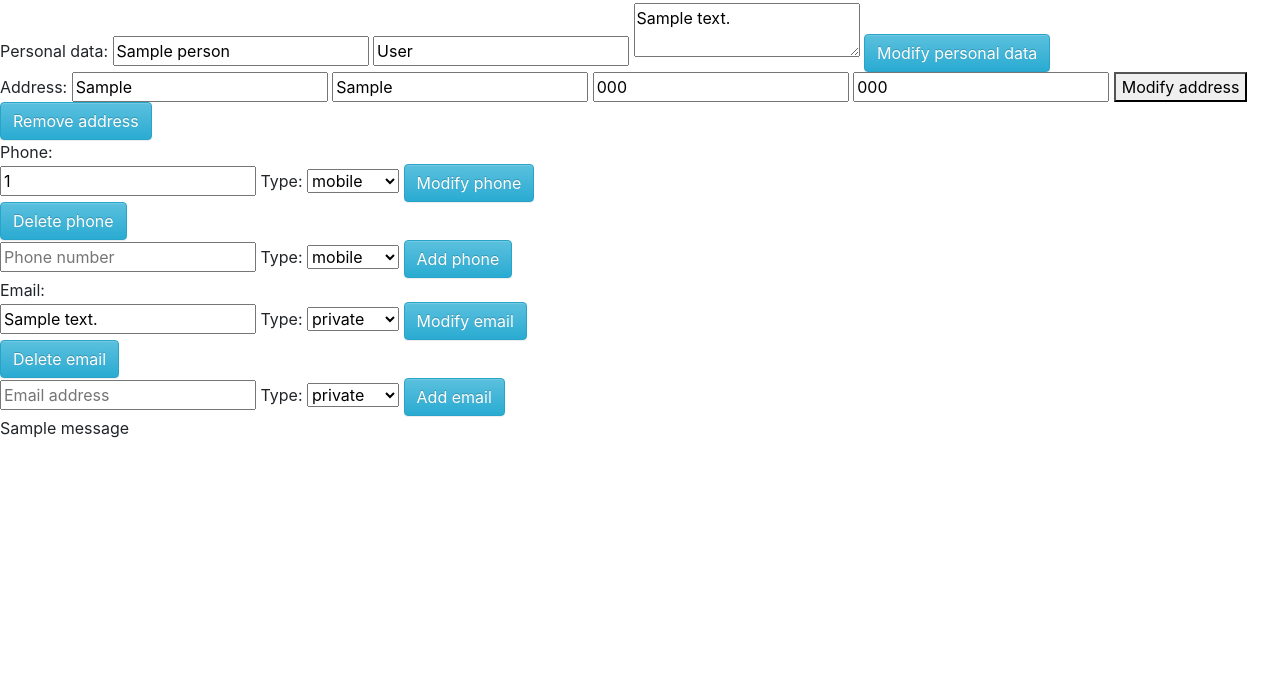
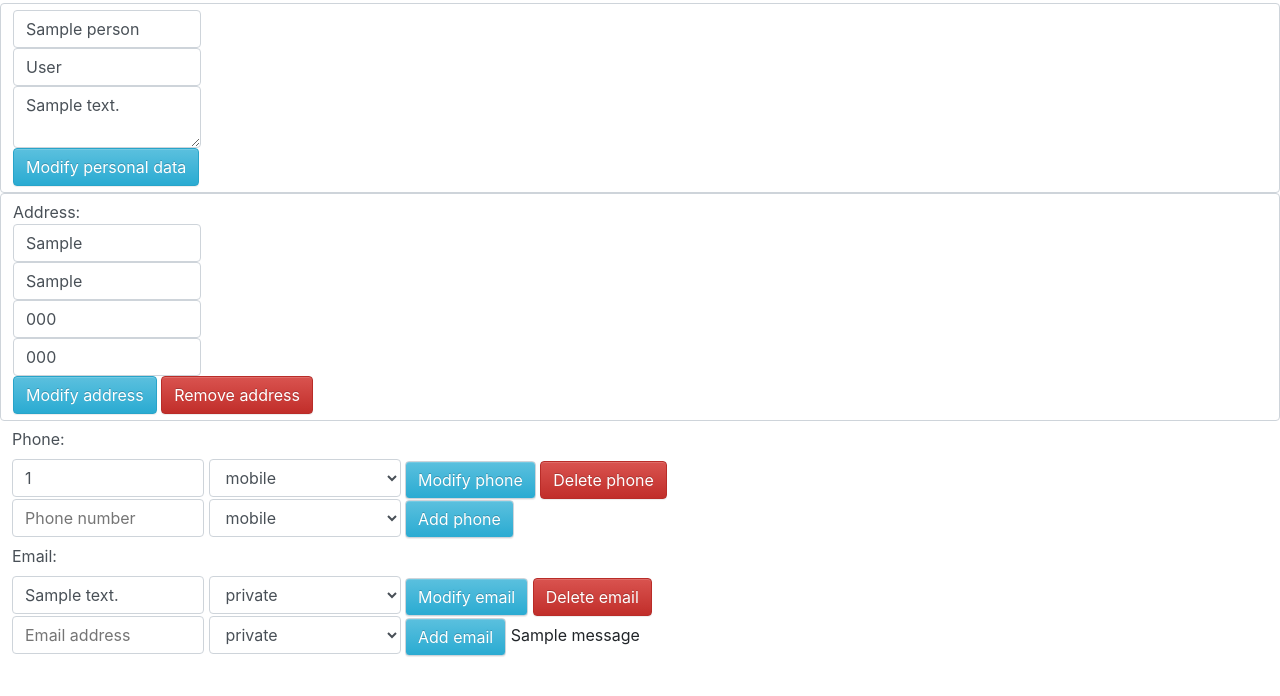
Before and after one commit to myslak71/contact-mail, a Django app: page /modify/1 in a window 1280 px wide. Shown: the part 62-758 px from the top of the page. Run offline with Django 3.2, Linux system fonts and the light colour scheme; tables that the repository leaves empty hold one stand-in row (values such as "Sample post"); one stand-in notice (Sample message) is shown; some libraries are stand-ins or nearby versions.

Commit message:
Fronted is finiś

```diff
--- a/contact_mail/static/contact_mail/style.css
+++ b/contact_mail/static/contact_mail/style.css
@@ -35,11 +35,122 @@ body {
     background-color: #abdde5
 
 }
-.btn:hover
-{
+
+.btn:hover {
     background-color: #1f93ad;
 }
 
 /*table, th, td {*/
-    /*border: 1px solid black;*/
+/*border: 1px solid black;*/
 /*}*/
+
+
+.standardInput {
+    width: 15%;
+}
+
+.standardLabel {
+    width: 15%;
+}
+
+.inlineForm {
+    display: inline-block;
+    padding: 0px;
+    margin: 0px;
+}
+
+.form-control2 {
+    display: inline;
+    width: 15%;
+    height: calc(2.25rem + 2px);
+    padding: 0.375rem 0.75rem;
+    padding-right: 0rem;
+    font-size: 1rem;
+    line-height: 1.5;
+    color: #495057;
+    background-color: #fff;
+    border-radius: 0.25rem;
+
+}
+
+.form-control-delete {
+    display: inline;
+    width: 15%;
+    height: calc(2.25rem + 2px);
+
+    padding-right: 0rem;
+    font-size: 1rem;
+    line-height: 1.5;
+    color: #495057;
+    background-color: #fff;
+    border-radius: 0.25rem;
+}
+
+.form-control2 input, select {
+    display: inline;
+    width: 15%;
+    height: calc(2.25rem + 2px);
+    padding: 0.375rem 0.75rem;
+    font-size: 1rem;
+    line-height: 1.5;
+    color: #495057;
+    background-color: #fff;
+    border: 1px solid #ced4da;
+    border-radius: 0.25rem;
+
+}
+
+.form-control2 button {
+    display: inline-block;
+    height: calc(2.25rem + 2px);
+    font-size: 1rem;
+    line-height: 1.5;
+    color: #ffffff;
+    background-color: #fff;
+    border: 1px solid #ced4da;
+    border-radius: 0.25rem;
+
+}
+
+.buttonForm {
+    display: inline;
+    width: 15%;
+    height: calc(2.25rem + 2px);
+    padding: 0.375rem 0.75rem;
+    font-size: 1rem;
+    line-height: 1.5;
+    color: #495057;
+    border-radius: 0.25rem;
+}
+
+.multipleInput {
+    width: 15%;
+    height: 10%;
+}
+
+.myDiv {
+    display: block;
+    width: 15%;
+    height: calc(2.25rem + 2px);
+    padding: 0.375rem 0.75rem;
+    padding-right: 0rem;
+    font-size: 1rem;
+    line-height: 1.5;
+    color: #495057;
+    background-color: #fff;
+    border-radius: 0.25rem;
+}
+
+/*.groupSearchTable th, td{*/
+/**/
+/*border: 1px solid black;*/
+/**/
+/*}*/
+/**/
+/*.contactTable th, td {*/
+    /*border: 0px;*/
+/*}*/
+
+.unevenRow {
+    background-color: azure;
+}
--- a/contact_mail/templates/contact_mail/modify_contact.html
+++ b/contact_mail/templates/contact_mail/modify_contact.html
@@ -9,99 +9,95 @@
         {% csrf_token %}
     </form>
     <form method="post">
-        <fieldset>
-            Personal data:
-            <input type="text" name="name" placeholder="Name" value="{{ contact.name }}">
-            <input type="text" name="surname" placeholder="Surname" value="{{ contact.surname }}">
-            <textarea name="description" placeholder="Descriptions">{{ contact.description }}</textarea>
+        <div class="form-control">
+            <input type="text" name="name" placeholder="Name" value="{{ contact.name }}"
+                   class="form-control standardInput">
+            <input type="text" name="surname" placeholder="Surname" value="{{ contact.surname }}"
+                   class="form-control standardInput">
+            <textarea name="description" placeholder="Descriptions"
+                      class="form-control standardInput">{{ contact.description }}</textarea>
             <button class="btn btn-info" type="submit">Modify personal data</button>
-        </fieldset>
+        </div>
         {% csrf_token %}
     </form>
 
     <form action="{{ contact.id }}/addAddress" method="post">
-        <fieldset>
+        <div class="form-control">
             Address:
-            <input type="text" name="city" placeholder="City" value="{{ contact.address.city }}">
-            <input type="text" name="street" placeholder="Street" value="{{ contact.address.street }}">
+            <input type="text" name="city" placeholder="City" value="{{ contact.address.city }}"
+                   class="form-control standardInput">
+            <input type="text" name="street" placeholder="Street" value="{{ contact.address.street }}"
+                   class="form-control standardInput">
             <input type="text" name="building_number" placeholder="Building number"
-                   value="{{ contact.address.building_number }}">
+                   value="{{ contact.address.building_number }}" class="form-control standardInput">
             <input type="text" name="apartment_number" placeholder="Apartment number"
-                   value="{{ contact.address.apartment_number }}">
-            <button type="submit">{% if contact.address %}Modify address{% else %}Add address{% endif %}</button>
+                   value="{{ contact.address.apartment_number }}" class="form-control standardInput">
+            <button type="submit" class="btn btn-info">{% if contact.address %}Modify address{% else %}Add
+                address{% endif %}</button>
             {% if contact.address %}
-                <button class="btn btn-info" type="submit" name="delete" value="{{ contact.address.id }}" form="delete">Remove address
+                <button class="btn btn-danger" type="submit" name="delete" value="{{ contact.address.id }}"
+                        form="delete">
+                    Remove address
                 </button>
             {% endif %}
-        </fieldset>
+        </div>
         {% csrf_token %}
     </form>
-
-
-    <fieldset>
-        Phone:
+    <div class="myDiv">Phone:</div>
     {% for phone in contact.phone_set.all %}
-            <form action="{{ contact.id }}/modifyPhone/{{ phone.id }}" method="post">
-                <input type="number" name="number" placeholder="Phone number" value="{{ phone.number }}">
-                <label>
-                    Type:
-                    <select name="phone_type">
+        <form action="{{ contact.id }}/modifyPhone/{{ phone.id }}" method="post" class="form-control2">
+            <input type="number" name="number" placeholder="Phone number" value="{{ phone.number }}"
+                   class="form-control2">
+            <select name="phone_type" class="form-control2">
                 <option value="0" {% if phone.type == 0 %}selected{% endif %}>mobile</option>
                 <option value="1" {% if phone.type == 1 %}selected{% endif %}>company</option>
                 <option value="2" {% if phone.type == 2 %}selected{% endif %}>home</option>
             </select>
-                </label>
             <button class="btn btn-info" type="submit">Modify phone</button>
             {% csrf_token %}
         </form>
-            <form action="{{ contact.id }}/deletePhone/{{ phone.id }}" method="post">
-                <button class="btn btn-info" type="submit">Delete phone</button>
+        <form class="form-control-delete" action="{{ contact.id }}/deletePhone/{{ phone.id }}" method="post">
+            <button class="btn btn-danger" type="submit">Delete phone</button>
             {% csrf_token %}
         </form>
+        <div></div>
     {% endfor %}
-        <form action="{{ contact.id }}/addPhone" method="post">
-            <input type="number" name="number" placeholder="Phone number">
-            <label>
-                Type:
-                <select name="phone_type">
+    <form action="{{ contact.id }}/addPhone" method="post" class="form-control2">
+        <input type="number" name="number" placeholder="Phone number" class="form-control2">
+
+        <select name="phone_type" class="form-control2">
             <option value="0" selected>mobile</option>
             <option value="1">company</option>
             <option value="2">home</option>
         </select>
-            </label>
+
         <button class="btn btn-info" type="submit">Add phone</button>
         {% csrf_token %}
     </form>
-    </fieldset>
-    <fieldset>
-        Email:
+   <div class="myDiv">Email:</div>
     {% for email in contact.email_set.all %}
-            <form action="{{ contact.id }}/modifyEmail/{{ email.id }}" method="post">
-                <input type="email" name="email_address" placeholder="Email address" value="{{ email.address }}">
-                <label>
-                    Type:
-                    <select name="email_type">
+        <form action="{{ contact.id }}/modifyEmail/{{ email.id }}" method="post" class="form-control2">
+            <input type="email" name="email_address" placeholder="Email address" value="{{ email.address }}" class="form-control2">
+                <select name="email_type" class="form-control2">
                     <option value="0" {% if email.type == 0 %}selected{% endif %}>private</option>
                     <option value="1" {% if email.type == 1 %}selected{% endif %}>company</option>
                 </select>
-                </label>
             <button class="btn btn-info" type="submit">Modify email</button>
             {% csrf_token %}
         </form>
-            <form action="{{ contact.id }}/deleteEmail/{{ email.id }}" method="post">
-                <button class="btn btn-info" type="submit">Delete email</button>
+        <form action="{{ contact.id }}/deleteEmail/{{ email.id }}" method="post" class="form-control-delete">
+            <button class="btn btn-danger" type="submit">Delete email</button>
             {% csrf_token %}
         </form>
+        <div></div>
     {% endfor %}
-        <form action="{{ contact.id }}/addEmail" method="post">
-            <input type="email" name="email_address" placeholder="Email address">
-            <label>
-                Type:
-                <select name="email_type">
+
+    <form action="{{ contact.id }}/addEmail" method="post" class="form-control2">
+        <input type="email" name="email_address" placeholder="Email address" class="form-control2">
+            <select name="email_type" class="form-control2">
                 <option value="0" selected>private</option>
                 <option value="1">company</option>
             </select>
-            </label>
         <button class="btn btn-info" type="submit">Add email</button>
 
         {% csrf_token %}
--- a/contact_mail/templates/contact_mail/show_all_contacts.html
+++ b/contact_mail/templates/contact_mail/show_all_contacts.html
@@ -6,7 +6,7 @@
 
 {% block content %}
     <body>
-    <table>
+    <table class="contactTable">
         {% for contact in contacts %}
             <tr>
                 <td>
```
Also changed, not shown: contact_mail/templates/contact_mail/add_group.html (+7 -5 lines), contact_mail/templates/contact_mail/modify_group.html (+8 -9 lines), contact_mail/templates/contact_mail/new_contact.html (+27 -20 lines), contact_mail/templates/contact_mail/show_contact.html (+46 -59 lines), contact_mail/templates/contact_mail/show_group.html (+10 -5 lines), contact_mail/static/contact_mail/bootstrap.css. Lines whose indentation alone changed are shown as unchanged.
